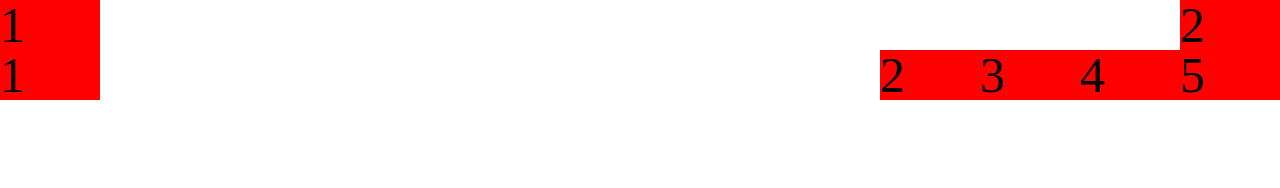
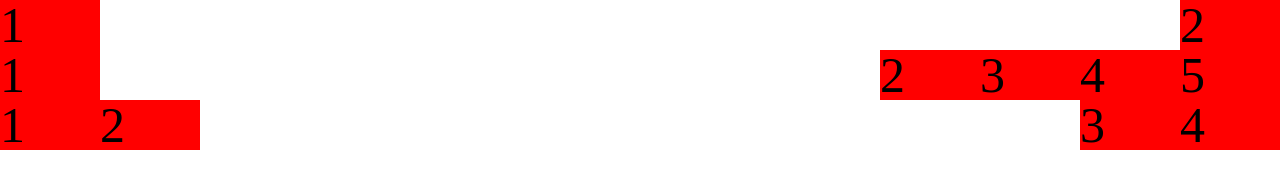
Before and after one commit to nikita-pampushka/hw-07, a plain HTML site: page index.html in a window 1280 px wide. Drawn offline with Linux system fonts and the light colour scheme.

Commit message:
Third part

```diff
--- a/index.html
+++ b/index.html
@@ -24,5 +24,13 @@
         </div>
         <div class="clearfix"></div>
     </div>
+    <div>
+        <div class="third_left">1</div>
+        <div class="third_left">2</div>
+        <div class="third_right">
+            <div class="third">3</div>
+            <div class="third">4</div>
+        </div>
+    </div>
 </body>
 </html>
--- a/style.css
+++ b/style.css
@@ -27,3 +27,19 @@ body {
     background-color: red;
     float: left;
 }
+
+.third_left {
+    width: 100px;
+    background-color: red;
+    float: left;
+}
+
+.third_right {
+    float: right;
+}
+
+.third {
+    width: 100px;
+    background-color: red;
+    float: left;
+}
```
